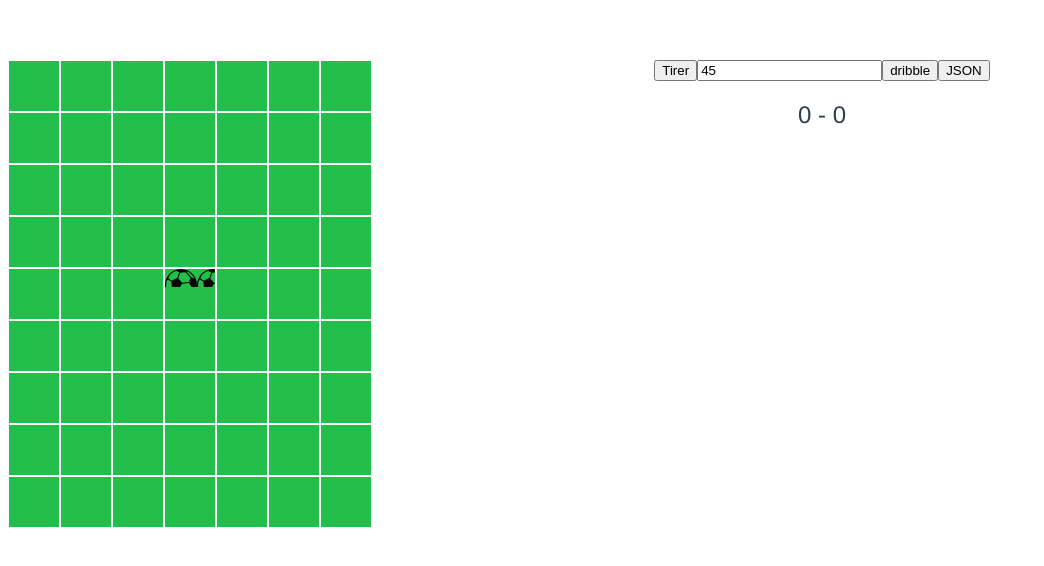
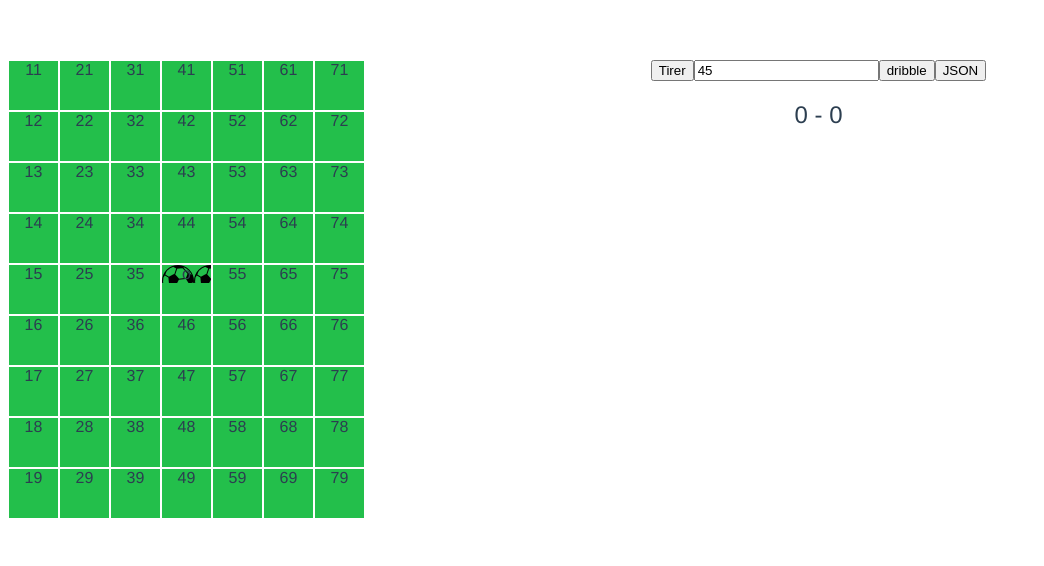
Before and after one commit to Neglolz/FC5, a Vue app: page / in a window 1280 px wide. Shown: the top 566 px of the page, without its empty margins (0-1044 px from the left). Built offline with nearby package versions, Linux system fonts and the light colour scheme.

Commit message:
terrain propre

```diff
--- a/src/components/Hello.vue
+++ b/src/components/Hello.vue
@@ -3,11 +3,12 @@
 
     <div class="terrain">
       <div class="cell" v-for="cell in terrain">
-
-        <div :class="{isBallon: cell.isBallon}" v-if="cell.isBallon === 'true'">
-           .
+        <div :class="{ isBallon: cell.isBallon }" v-if="cell.isBallon === 'true'">
+          o
         </div>
-
+        <div v-else>
+          {{ cell.name }}
+        </div>
       </div>
     </div>
     <button @click="shoot">Tirer</button>
@@ -33,7 +34,24 @@
             position: 45,
             possessor: '1'
         },
-        terrain: Object,
+        terrain: [
+          {"name": "11","isBallon":"false"},
+          {"name": "21","isBallon":"false"},
+          {"name": "31","isBallon":"false"},
+          {"name": "41","isBallon":"false"},
+          {"name": "51","isBallon":"false"},
+          {"name": "61","isBallon":"false"},
+          {"name": "71","isBallon":"false"}
+        ],
+        terrainTest:[
+          {"name": "11","isBallon":"false"},
+          {"name": "21","isBallon":"false"},
+          {"name": "31","isBallon":"false"},
+          {"name": "41","isBallon":"false"},
+          {"name": "51","isBallon":"false"},
+          {"name": "61","isBallon":"false"},
+          {"name": "71","isBallon":"false"}
+        ],
         player1:{
             score: 0
         },
@@ -46,7 +64,7 @@
     methods: {
       shoot(){
           if( this.playingPlayer === 1 ){
-            this.ball.position = 14
+            this.ball.position = 41
             this.player1.score ++
             this.playingPlayer ++
           }else{
@@ -66,21 +84,38 @@
         this.createTerrain( this.ball.position )
       },
       createTerrain(posBallon){
+          this.terrain = [];
           // , posJoueursUser1, posjoueursUser2
-          let jsonData = '{';
-          for( let x = 1 ; x <= this.wTerrain ; x++ ){
+          //let jsonData = '[';
             for( let y = 1 ; y <= this.hTerrain ; y++ ){
-              jsonData += '"'+ x.toString()+y.toString() +'":{' ;
-              jsonData += '"name": "' + x.toString()+y.toString() +'",';
-              (posBallon.toString() === x.toString()+y.toString()) ? jsonData+='"isBallon":"true"' : jsonData+='"isBallon":"false"' ;
+              for( let x = 1 ; x <= this.wTerrain ; x++ ){
+              //jsonData += '"'+ y.toString() + x.toString() +'":{' ;
+              let jsonData = {
+                  name: String,
+                  isBallon: String
+              };
+              console.log( x , y)
+              jsonData.name = '' + x.toString() + y.toString() +'';
+              if(posBallon.toString() === x.toString() + y.toString()){
+                jsonData.isBallon = 'true'
+              }else{
+                jsonData.isBallon = 'false'
+              }
+              //(posBallon.toString() === x.toString() + y.toString()) ? jsonData.isballon = 'true' : jsonData.isballon = 'false' ;
 
 
-              (y === this.hTerrain  && x === this.wTerrain) ? jsonData+='}' : jsonData+='},' ;
+              //jsonData = '{ name: "' + y.toString() + x.toString() +'",';
+              //(posBallon.toString() === y.toString() + x.toString()) ? jsonData+='isBallon:true' : jsonData+='isBallon:false' ;
+
+
+              //(y === this.hTerrain  && x === this.wTerrain) ? jsonData+='}' : jsonData+='},' ;
+              this.terrain.push(jsonData);
             }
           }
-          jsonData += '}'
-          jsonData = JSON.parse(jsonData)
-          this.terrain= jsonData
+          //jsonData += ']'
+          //console.log(jsonData)
+          //jsonData = JSON.parse(jsonData)
+          //this.terrain = jsonData
       },
       test(value){
         this.createTerrain(this.ball.position)
@@ -123,8 +158,8 @@
     display: block;
     background-color: #23BF4B;
     background-repeat: no-repeat ;
-    width: 50px;
-    height: 50px;
+    width: 49px;
+    height: 49px;
     float: left;
     border: 1px solid white;
   }
```
